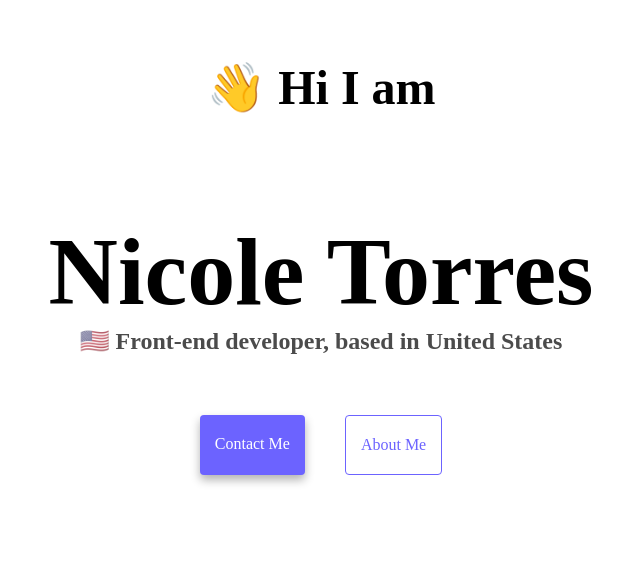
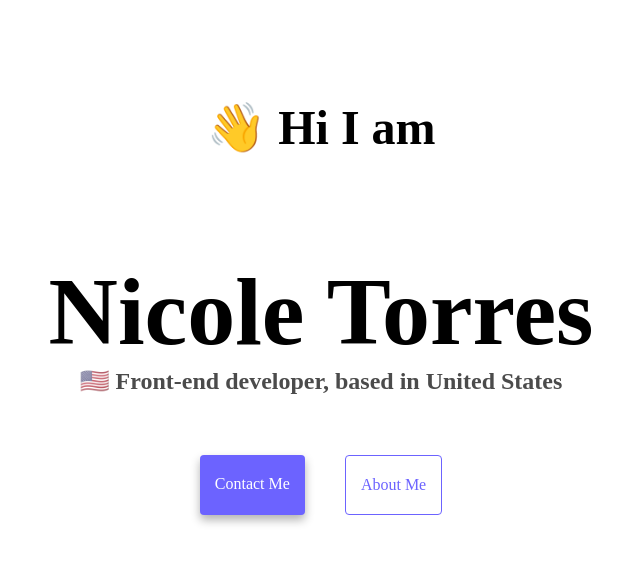
Before and after one commit to Angeldog27/Portfolio, a plain HTML site: page index.html in a window 1280 px wide. Shown: the whole page, without its empty margins (319-959 px from the left). Drawn offline with Linux system fonts and the light colour scheme.

Commit message:
shifted about page to the center

```diff
--- a/css/styles.css
+++ b/css/styles.css
@@ -5,8 +5,7 @@
 }
 
 body {
-  margin: 60px auto;
-  max-width: 800px;
+  margin-top: 100px;
 }
 
 h1,
```
